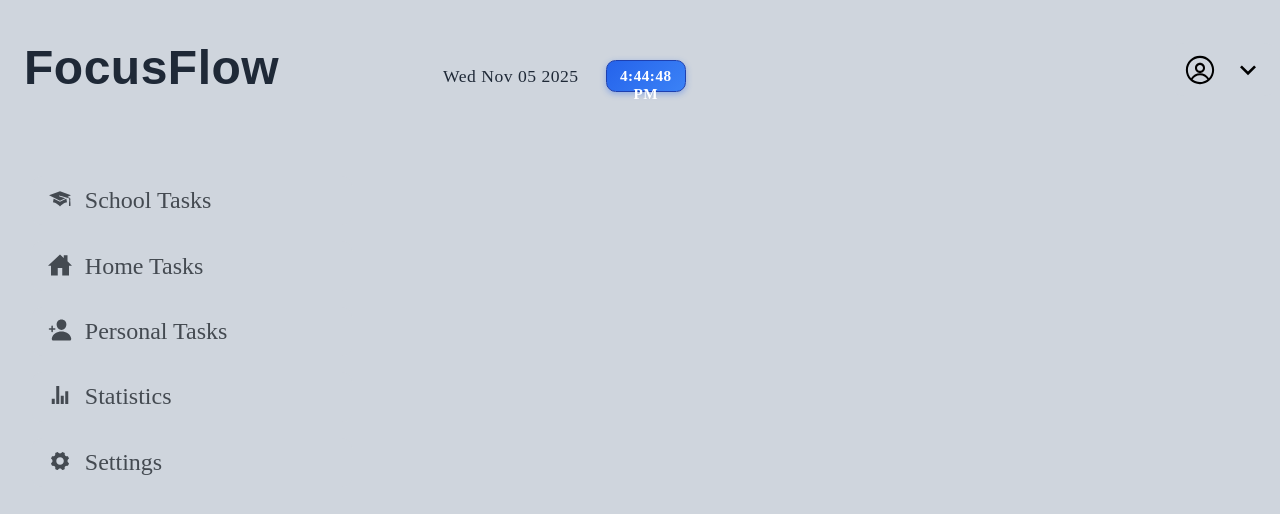
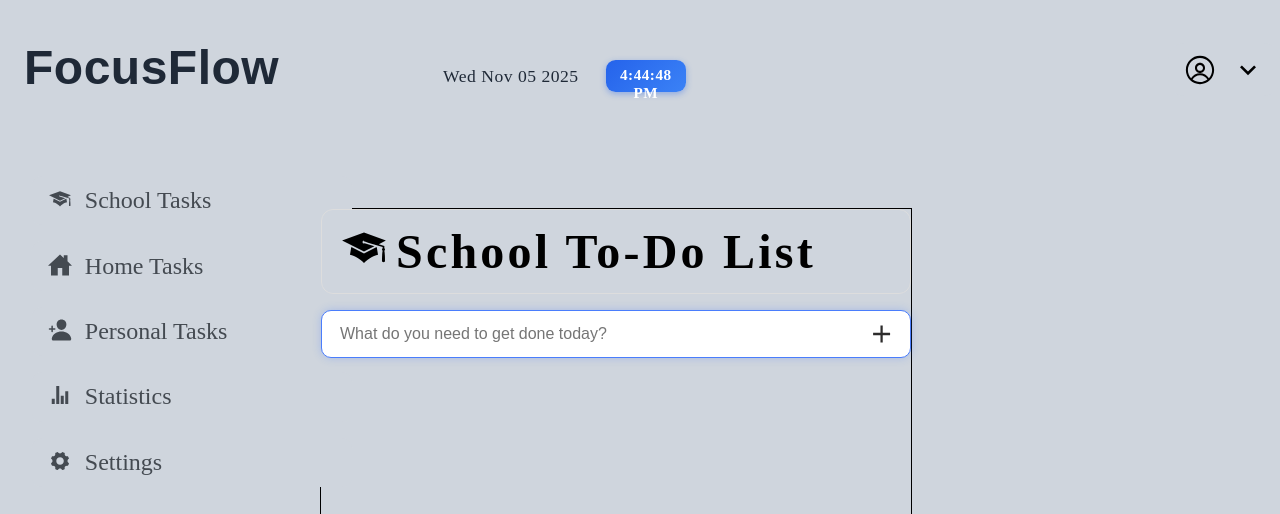
Before and after one commit to asamoah953/toDoList, a React (Vite) app in the folder toDoList/: page / in a window 1280 px wide. Shown: the top 514 px of the page. Built offline with nearby package versions, Linux system fonts and the light colour scheme.

Commit message:
Working on the home pages

```diff
--- a/toDoList/src/App.jsx
+++ b/toDoList/src/App.jsx
@@ -6,46 +6,76 @@ import { IoHomeSharp } from "react-icons/io5";
 import { IoPersonAdd } from "react-icons/io5";
 import { IoMdStats } from "react-icons/io";
 import { IoIosSettings } from "react-icons/io";
+import SchoolToDoList from "./pages/homePage";
+import { Routes, Route } from "react-router-dom";
 
 
 
 
 
 
-function App(){
+function App() {
 
   let taskInfo = [
     {
-      title:"School Tasks",
-      logo:<GiGraduateCap />,
-      url:'/schooltask'
+      title: "School Tasks",
+      logo: <GiGraduateCap />,
+      url: '/',
+      id: 1
     },
     {
-      title:"Home Tasks",
-      logo:<IoHomeSharp />,
-      url:'/hometask'
+      title: "Home Tasks",
+      logo: <IoHomeSharp />,
+      url: '/hometask',
+      id: 2
     },
     {
-      title:"Personal Tasks",
-      logo:< IoPersonAdd />,
-      url:'/personaltask'
+      title: "Personal Tasks",
+      logo: < IoPersonAdd />,
+      url: '/personaltask',
+      id: 3
     },
     {
-      title:"Statistics ",
-      logo:<IoMdStats />,
-      url:'/statistics'
+      title: "Statistics ",
+      logo: <IoMdStats />,
+      url: '/statistics',
+      id: 4
     },
     {
-      title:"Settings",
-      logo:<IoIosSettings />,
-      url:'/settings'
+      title: "Settings",
+      logo: <IoIosSettings />,
+      url: '/settings',
+      id: 5
     }
 
   ]
-  return(
+
+  const schoolAssignment = [
+    {
+      id: 1,
+      task: "Submit assignment on react Components"
+    },
+    {
+      id: 1,
+      task: "Submit assignment on react Components"
+    },
+    {
+      id: 1,
+      task: "Submit assignment on react Components"
+    },
+    {
+      id: 1,
+      task: "Submit assignment on react Components"
+    }
+  ]
+  return (
     <>
       <AppBar />
-      <SideBar taskInfo = {taskInfo}/>
+      <SideBar taskInfo={taskInfo} />
+
+      <Routes>
+        <Route path="/" element={<SchoolToDoList schoolAssignment= {schoolAssignment}/>} />
+      </Routes>
 
     </>
   )
--- /dev/null
+++ b/toDoList/src/component/inputTask.jsx
@@ -0,0 +1,39 @@
+import '../css/inputTask.css'
+import { useState, useRef, useEffect } from "react";
+import { IoMdAdd } from "react-icons/io";
+
+
+function InputTask(){
+
+    const [text,setText] = useState(null);
+    const inputRef = useRef(null);
+
+    useEffect(()=>{
+        inputRef.current.focus();
+    })
+
+    function handleSunbmit(e) {
+        e.preventDefault(e);
+        setText('')
+    }
+
+    return(
+      <div className="todo-input-wrapper">
+  <form onSubmit={handleSunbmit} className="todo-form">
+    <input
+      type="text"
+      placeholder="What do you need to get done today?"
+      value={text}
+      ref={inputRef}
+      onChange={(e) => setText(e.target.value)}
+      className="todo-input"
+    />
+
+    <IoMdAdd className="add-icon" />
+  </form>
+</div>
+
+    )
+}
+
+export default InputTask;
--- /dev/null
+++ b/toDoList/src/component/schoolToDoList.jsx
@@ -0,0 +1,18 @@
+import '../css/todoList.css';
+import { GiGraduateCap } from "react-icons/gi";
+
+
+
+function SchoolToDoListTitle() {
+    return(
+        <div className="titleContainer">
+
+            <GiGraduateCap className='graduate'/>
+
+            <h2 className='title'>School To-Do List</h2>
+
+        </div>
+    )
+}
+
+export default SchoolToDoListTitle;
--- a/toDoList/src/component/sideBar.jsx
+++ b/toDoList/src/component/sideBar.jsx
@@ -1,15 +1,23 @@
 import '../css/sideBar.css';
-import { Link } from 'react-router-dom'
+import { Link } from 'react-router-dom';
+import { useState } from 'react';
 
 
 function SideBar({ taskInfo }) {
+
+    const [color, setColor] = useState(null);
+
+
+
+
+
 return (
 
     <div className='sidebar-container'>
         {
             taskInfo.map((info) => (
-                    <Link to={info.url}>
-                        <div className="container" key={info.title}>
+                <Link to={info.url} key={info.id}>
+                    <div className={color == info.id ?   "activeContainer" : "container"   }  onClick={() => setColor(info.id)}>
                         {info.logo}
                         {info.title}
                     </div>
--- a/toDoList/src/css/appBar.css
+++ b/toDoList/src/css/appBar.css
@@ -10,14 +10,7 @@
 }
 
 
-/* .dateContainer {
-    padding: 1rem;
-    width: 17rem;
-    height: 2rem;
-    border: 0.1rem solid black;
-    display: flex;
-    justify-content: center;
-} */
+
 
 .header {
   font-size: 3rem;
@@ -69,7 +62,6 @@
     padding: 0.4rem 0.6rem;
     background: linear-gradient(135deg, #2563eb, #3b82f6);
     color: #fff;
-    border: 1px solid #1e40af;
     border-radius: 0.6rem;
     font-weight: 600;
     font-size: 0.95rem;
--- /dev/null
+++ b/toDoList/src/css/homePage.css
@@ -0,0 +1,13 @@
+.home-page {
+    border: 1px solid black;
+    background-color: red;
+    width: 37rem;
+    height: 50vh;
+    display: flex;
+    flex-direction: column;
+    justify-self: center;
+    margin-top: -22rem;
+    margin-left: -3rem;
+    background-color: hsl(214, 17%, 84%);
+
+}
--- /dev/null
+++ b/toDoList/src/css/inputTask.css
@@ -0,0 +1,41 @@
+.todo-input-wrapper {
+  width: 100%;
+  display: flex;
+  justify-content: center;
+  margin-top: 1rem;
+}
+
+.todo-form {
+  position: relative;
+  width: 100%;
+  max-width: 38rem;
+}
+
+.todo-input {
+  width: 100%;
+  padding: 14px 48px 14px 18px;
+  font-size: 1rem;
+  border-radius: 10px;
+  border: 1px solid #ddd;
+  outline: none;
+  background: #f8f8f8;
+  transition: all 0.25s ease;
+  box-sizing: border-box;
+}
+
+.todo-input:focus {
+  background: #fff;
+  border-color: #4a7dfc;
+  box-shadow: 0 0 8px rgba(74, 125, 252, 0.3);
+}
+
+.add-icon {
+  position: absolute;
+  right: 16px;
+  top: 50%;
+  transform: translateY(-50%);
+  font-size: 1.7rem;
+  cursor: pointer;
+  color: rgb(45, 44, 44);
+  background-color: #fff;
+}
--- a/toDoList/src/css/sideBar.css
+++ b/toDoList/src/css/sideBar.css
@@ -29,3 +29,24 @@
   transform: translateY(-2px);
   box-shadow: 0 4px 10px rgba(37, 99, 235, 0.2);
 }
+.container::selection {
+  background-color: #2563eb;
+  color: #fff;
+  transform: translateY(-2px);
+  box-shadow: 0 4px 10px rgba(37, 99, 235, 0.2);
+}
+
+.activeContainer {
+   display: flex;
+    gap: 0.8rem;
+    padding: 0.7rem 1rem;
+    border-radius: 0.6rem;
+    font-size: 1.5rem;
+    color: #444a51;
+    font-weight: 500;
+    transition: color 0.3s ease, background-color 0.3s ease;
+    cursor: pointer;
+    margin-top: 1rem;
+    background-color: #2563eb;
+    color: #fff;
+}
--- /dev/null
+++ b/toDoList/src/css/todoList.css
@@ -0,0 +1,24 @@
+.titleContainer {
+  width: 100%;
+  padding: 14px 48px 14px 18px;
+  font-size: 1rem;
+  border-radius: 12px;
+  border: 1px solid #ddd;
+  outline: none;
+  background: #f8f8f8;
+  transition: all 0.25s ease;
+  box-sizing: border-box;
+  display: flex;
+  flex-direction: row;
+  background-color:  hsl(214, 17%, 84%);
+}
+
+.title{
+    font-size: 3rem;
+    letter-spacing: .2rem;
+}
+
+.graduate {
+    font-size: 3rem;
+    margin-right: .5rem;
+}
--- a/toDoList/src/index.css
+++ b/toDoList/src/index.css
@@ -7,9 +7,9 @@
 
 a {
   text-decoration: none;
-  color: inherit; /* Keeps the same color as parent */
+  color: inherit;
 }
 
 a:hover {
-  text-decoration: none; /* Ensures hover doesn't bring it back */
+  text-decoration: none;
 }
--- /dev/null
+++ b/toDoList/src/pages/homePage.jsx
@@ -0,0 +1,17 @@
+import '../css/homePage.css';
+import InputTask from '../component/inputTask';
+import SchoolToDoListTitle from '../component/schoolToDoList';
+
+
+
+function SchoolToDoList() {
+    return (
+        <div className="home-page">
+            <SchoolToDoListTitle/>
+            <InputTask />
+
+        </div>
+    )
+}
+
+export default SchoolToDoList;
```
Lines whose indentation alone changed are shown as unchanged.
